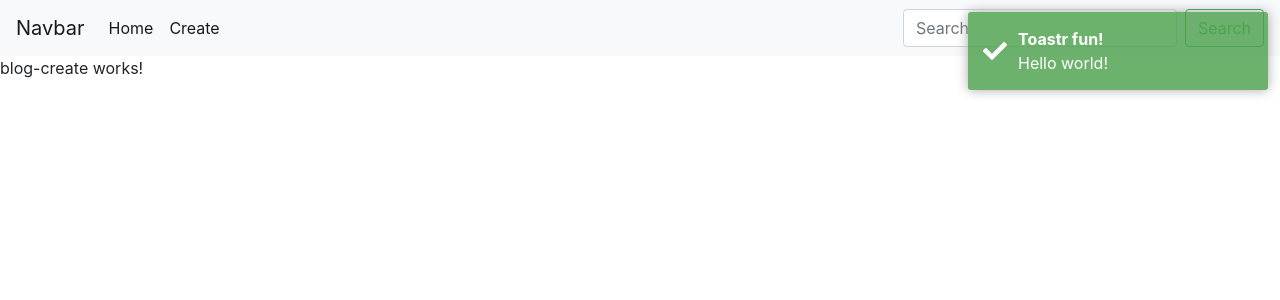
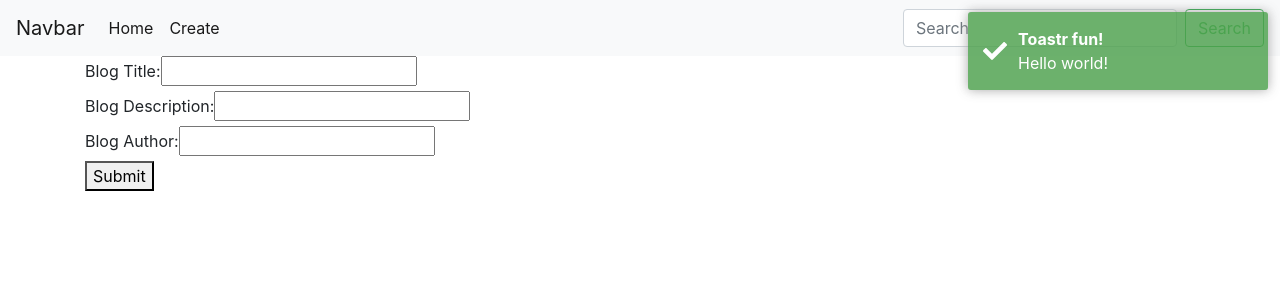
Before and after one commit to surbhieee/Blog, an Angular app: page /create in a window 1280 px wide. Shown: the top 300 px of the page. Built offline with nearby package versions, Linux system fonts and the light colour scheme.

Commit message:
prototype completed

```diff
--- a/src/app/app.module.ts
+++ b/src/app/app.module.ts
@@ -9,13 +9,13 @@ import { ToastrModule } from 'ngx-toastr';
 import { HomeComponent } from './home/home.component';
 import { BlogEditComponent } from './blog-edit/blog-edit.component';
 import { BlogCreateComponent } from './blog-create/blog-create.component';
-import { BlogDeleteComponent } from './blog-delete/blog-delete.component';
+
 import { HeaderComponent } from './header/header.component';
 import { RouterModule, Route} from '@angular/router';
 import { BlogComponent } from './blog/blog.component';
 
 const ROUTES: Route[] = [
-  { path: 'home', component: HomeComponent },
+{ path: 'home', component: HomeComponent },
 { path: 'create', component: BlogCreateComponent,},
 { path: 'blog/:blogId', component: BlogComponent },
 { path: 'edit/:blogId', component: BlogEditComponent }];
@@ -26,7 +26,6 @@ const ROUTES: Route[] = [
     HomeComponent,
     BlogEditComponent,
     BlogCreateComponent,
-    BlogDeleteComponent,
     HeaderComponent,
     BlogComponent
   ],
--- a/src/app/blog-create/blog-create.component.html
+++ b/src/app/blog-create/blog-create.component.html
@@ -1,3 +1,26 @@
-<p>
-  blog-create works!
-</p>
+<div class="container">
+  <div>
+    <form  #createForm="ngForm" (ngSubmit)="createBlog()">
+    <div>
+    <label>Blog Title: </label>
+    <input name="blogTitle"  [(ngModel)]="blogDetails.title"  />
+    </div>
+    <div>
+    <label>Blog Description: </label>
+    <input name="blogDescription"  [(ngModel)]="blogDetails.description"  />
+    </div>
+    <div>
+    <label>Blog Author: </label>
+    <input name="blogAuthor"  [(ngModel)]="blogDetails.author" />
+    </div>
+
+    <button type="submit" >Submit </button>
+    <!--<div>
+      <label>Select Category</label>
+    <select *ngFor="let option of blog.Category">
+      <option >{{option}}</option>
+    </select>
+    </div>-->
+    </form>
+  </div>
+  </div>
--- a/src/app/blog-create/blog-create.component.ts
+++ b/src/app/blog-create/blog-create.component.ts
@@ -1,4 +1,8 @@
 import { Component, OnInit } from '@angular/core';
+import {ActivatedRoute} from '@angular/router'
+import { BlogHTTPServiceService } from './../blog-httpservice.service'
+import { ToastrService } from 'ngx-toastr';
+import {Router} from '@angular/router';
 
 @Component({
   selector: 'app-blog-create',
@@ -7,9 +11,34 @@ import { Component, OnInit } from '@angular/core';
 })
 export class BlogCreateComponent implements OnInit {
 
-  constructor() { }
+  blogDetails
+  constructor(private _router: Router, private _activatedRoute:ActivatedRoute, private blogHttpService:BlogHTTPServiceService, private toastr:ToastrService) {
+  this.blogDetails = {
+  title:"",
+  author:"",
+  description:"",
+  blogBody:"xyyzee",
+  category:"Comedy"
+  };
+  }
 
   ngOnInit() {
   }
 
+  createBlog(){
+    console.log(this.blogDetails);
+    this.blogHttpService.createBlog(this.blogDetails).subscribe(
+      data=> {
+        this.toastr.success("Blog successfully created");
+        setTimeout(() => {
+          this._router.navigate(['/home']);
+        }, 1000)
+        console.log(data);
+      },
+      error=>{
+        this.toastr.error(error);
+      }
+    );
+  }
+
 }
--- a/src/app/blog-delete/blog-delete.component.html
+++ /dev/null
@@ -1,3 +0,0 @@
-<p>
-  blog-delete works!
-</p>
--- a/src/app/blog-delete/blog-delete.component.ts
+++ /dev/null
@@ -1,15 +0,0 @@
-import { Component, OnInit } from '@angular/core';
-
-@Component({
-  selector: 'app-blog-delete',
-  templateUrl: './blog-delete.component.html',
-  styleUrls: ['./blog-delete.component.css']
-})
-export class BlogDeleteComponent implements OnInit {
-
-  constructor() { }
-
-  ngOnInit() {
-  }
-
-}
--- a/src/app/blog-edit/blog-edit.component.ts
+++ b/src/app/blog-edit/blog-edit.component.ts
@@ -1,6 +1,8 @@
 import { Component, OnInit } from '@angular/core';
 import {ActivatedRoute} from '@angular/router'
 import { BlogHTTPServiceService } from './../blog-httpservice.service'
+import { ToastrService } from 'ngx-toastr';
+import {Router} from '@angular/router';
 
 @Component({
   selector: 'app-blog-edit',
@@ -14,7 +16,7 @@ export class BlogEditComponent implements OnInit {
                      description,
                      title
                     };
-  constructor(private _activatedRoute:ActivatedRoute, private blogHttpService:BlogHTTPServiceService) {
+  constructor(private _router: Router, private _activatedRoute:ActivatedRoute, private blogHttpService:BlogHTTPServiceService, private toastr:ToastrService) {
 
   }
 
@@ -39,7 +41,14 @@ export class BlogEditComponent implements OnInit {
   editThisBlog(){
     this.blogHttpService.editBlog(this.blogId,this.blogDetails).subscribe(
       data=> {
+        this.toastr.success("Blog successfully edited");
+        setTimeout(() => {
+          this._router.navigate(['/home']);
+        }, 1000)
         console.log(data);
+      },
+      error=>{
+        this.toastr.error(error);
       }
     );
   }
--- a/src/app/blog-httpservice.service.ts
+++ b/src/app/blog-httpservice.service.ts
@@ -13,10 +13,11 @@ export class BlogHTTPServiceService {
   private allBlogs:String = "all";
   private blog:String = "view/";
   private editBlogs:String = "/edit";
-  private createBlogs:String = "/all";
-  private deleteBlogs:String = "/all";
+  private createBlogs:String = "create";
+  private deleteBlogs:String = "/delete";
   constructor(private _http: HttpClient) { }
   getAllBlogs(){
+    console.log((`${this.baseURL}${this.allBlogs}${this.authenticationToken}`));
     return this._http.get(`${this.baseURL}${this.allBlogs}${this.authenticationToken}`);
   }
   getBlogDetails(blogId){
@@ -24,13 +25,14 @@ export class BlogHTTPServiceService {
     return this._http.get(`${this.baseURL}${this.blog}${blogId}${this.authenticationToken}`);
   }
   createBlog(blogData){
-    //return this._http.get(`${this.baseURL}${this.blog}${blogId}${this.authenticationToken}`);
+    console.log(blogData);
+    return this._http.post(`${this.baseURL}${this.createBlogs}${this.authenticationToken}`, blogData);
   }
   editBlog(blogId, blogData){
     console.log(blogData);
     return this._http.put(`${this.baseURL}${blogId}${this.editBlogs}${this.authenticationToken}`, blogData);
   }
-  deleteBlog(blogData){
-    return this._http.post(this.baseURL+""+this.authenticationToken, blogData);
+  deleteBlog(blogId){
+    return this._http.post(`${this.baseURL}${blogId}${this.deleteBlogs}${this.authenticationToken}`, {});
   }
 }
--- a/src/app/blog/blog.component.ts
+++ b/src/app/blog/blog.component.ts
@@ -2,6 +2,7 @@ import { Component, OnInit } from '@angular/core';
 import {ActivatedRoute, Router} from '@angular/router';
 import { BlogHTTPServiceService } from "./../blog-httpservice.service"
 import {Location} from '@angular/common';
+import { ToastrService } from 'ngx-toastr';
 
 @Component({
   selector: 'app-blog',
@@ -10,12 +11,13 @@ import {Location} from '@angular/common';
 })
 export class BlogComponent implements OnInit {
   blogDetails;
-  constructor(private _route: ActivatedRoute, private _blogHttpService:BlogHTTPServiceService, private location: Location) { }
+  blogId
+  constructor(private _router:Router, private _route: ActivatedRoute, private toastr:ToastrService, private _blogHttpService:BlogHTTPServiceService, private location: Location) { }
 
   ngOnInit() {
-  let blogId = this._route.snapshot.paramMap.get('blogId');
-  console.log(blogId);
-  this.getBlogDetails(blogId);
+  this.blogId = this._route.snapshot.paramMap.get('blogId');
+  console.log(this.blogId);
+  this.getBlogDetails(this.blogId);
   }
 
   getBlogDetails(blogId){
@@ -30,6 +32,20 @@ export class BlogComponent implements OnInit {
       }
     )
   }
+  deleteThisBlog(){
+    this._blogHttpService.deleteBlog(this.blogId).subscribe(
+      data=> {
+        this.toastr.success("Blog successfully deleted");
+        setTimeout(() => {
+          this._router.navigate(['/home']);
+        }, 1000)
+        console.log(data);
+      },
+      error=>{
+        this.toastr.error(error);
+      }
+    );
+  }
   goBack(){
     this.location.back();
   }
```
Also changed, not shown: src/app/blog-delete/blog-delete.component.css (deleted), 2 other files (tests, documents, lock files or other folders).
